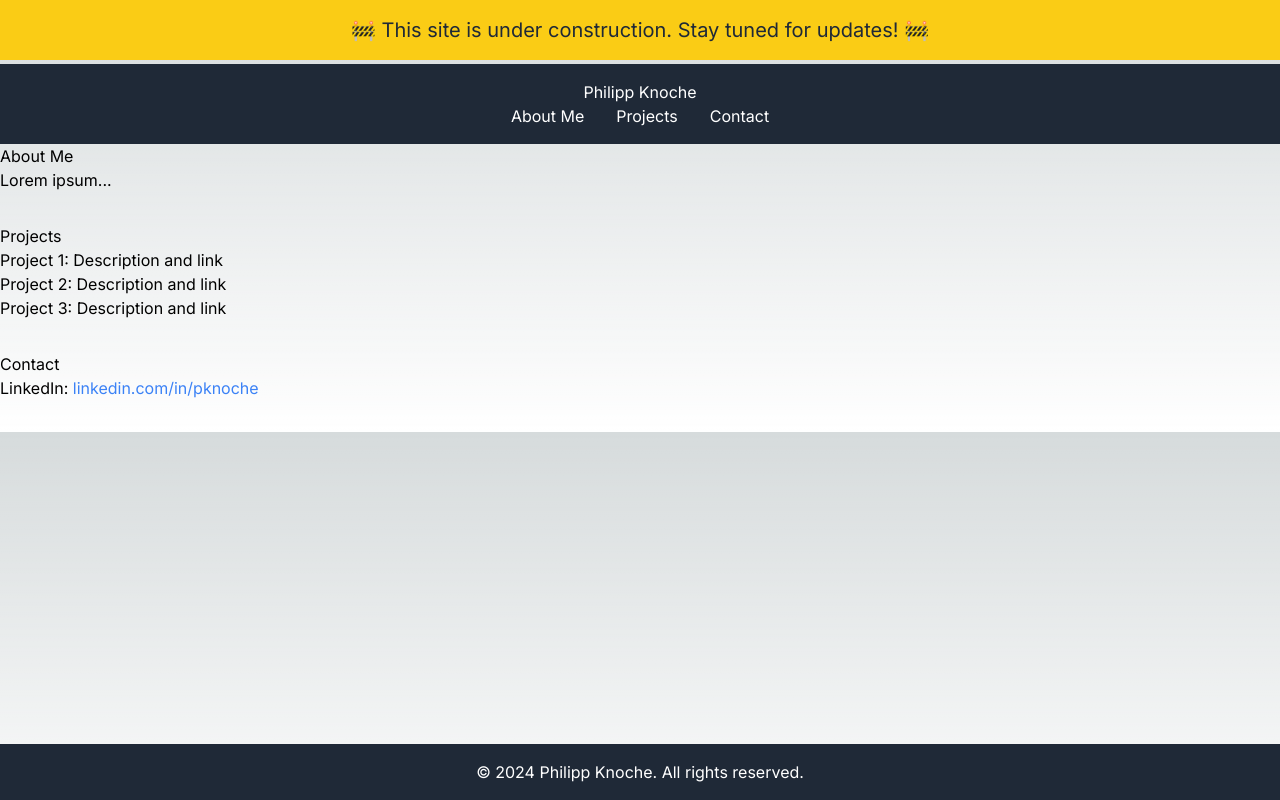
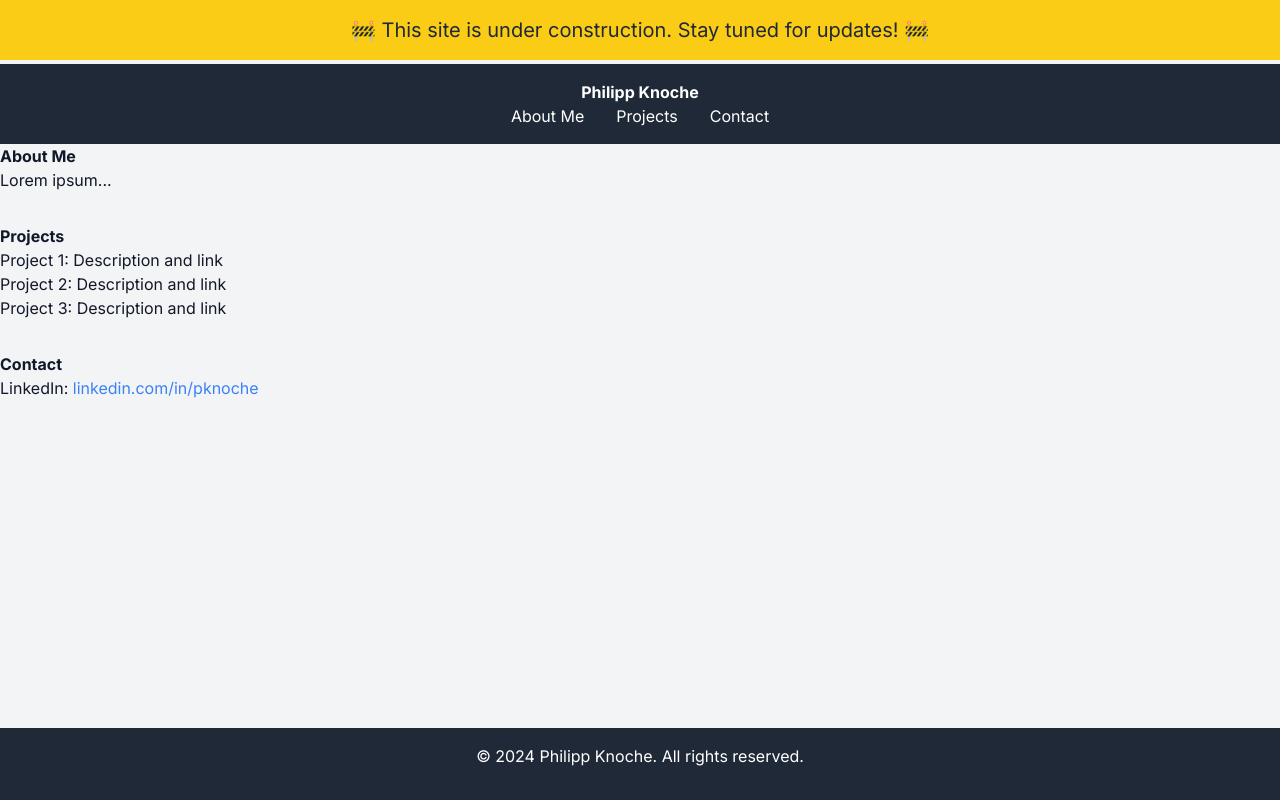
Before and after one commit to pknoche/pknoche-website, a Next.js app: page / in a window 1280 px wide. Built offline with nearby package versions, Linux system fonts and the light colour scheme.

Commit message:
Update global styles

```diff
--- a/src/app/globals.css
+++ b/src/app/globals.css
@@ -2,32 +2,14 @@
 @tailwind components;
 @tailwind utilities;
 
-:root {
-  --foreground-rgb: 0, 0, 0;
-  --background-start-rgb: 214, 219, 220;
-  --background-end-rgb: 255, 255, 255;
+body {
+  @apply font-sans bg-gray-100 text-gray-900;
 }
 
-@media (prefers-color-scheme: dark) {
-  :root {
-    --foreground-rgb: 255, 255, 255;
-    --background-start-rgb: 0, 0, 0;
-    --background-end-rgb: 0, 0, 0;
-  }
+h1, h2 {
+  @apply font-bold;
 }
 
-body {
-  color: rgb(var(--foreground-rgb));
-  background: linear-gradient(
-      to bottom,
-      transparent,
-      rgb(var(--background-end-rgb))
-    )
-    rgb(var(--background-start-rgb));
+p {
+  @apply mb-4;
 }
-
-@layer utilities {
-  .text-balance {
-    text-wrap: balance;
-  }
-}
```
